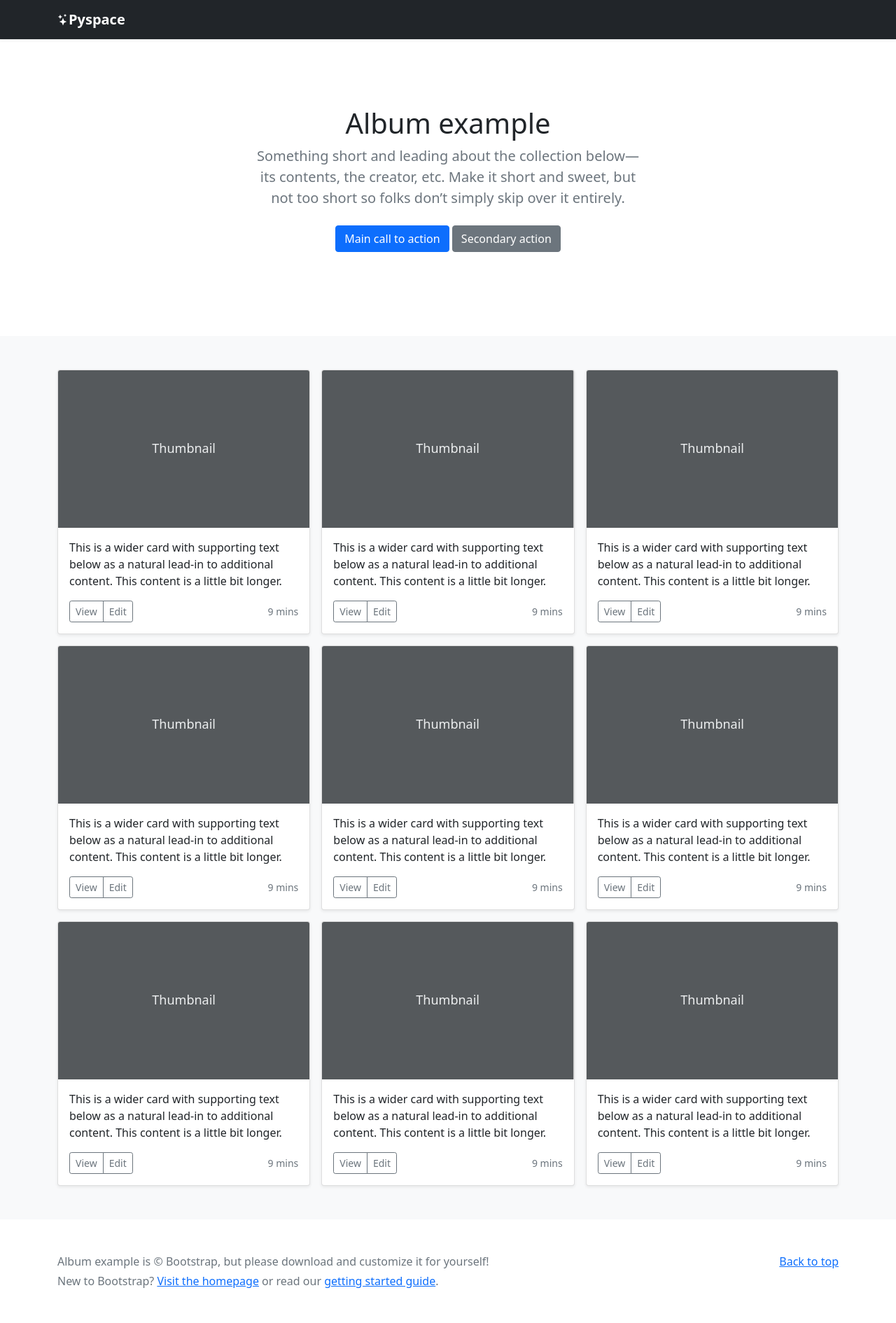
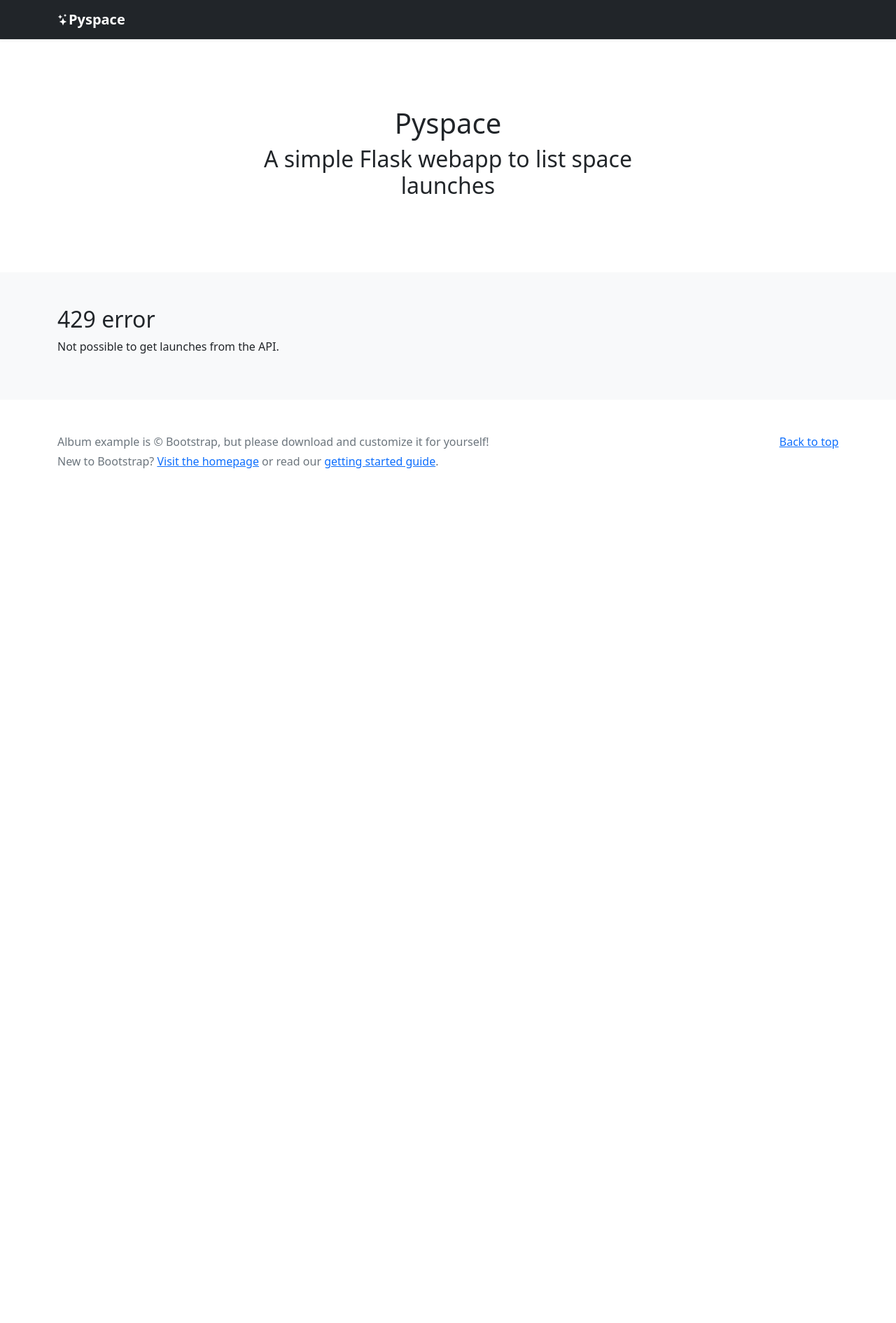
Before and after one commit to iamciro/pyspace, a Flask app: template pyspace/main/templates/index.html in a window 1280 px wide. Shown: the whole page at 70% size. After the commit the page ends 669 px from the top, so only its background shows below. Run offline with Flask 2, Linux system fonts and the light colour scheme; the template is opened without the code that fills it, so the values that code supplies are empty; some libraries are stand-ins or nearby versions.

Commit message:
Added conditional to index.html to verify if launches were found

```diff
--- a/pyspace/main/templates/index.html
+++ b/pyspace/main/templates/index.html
@@ -41,7 +41,7 @@
   <body>
 
 <header>
-  <div class="navbar navbar-dark bg-dark shadow-sm">
+  <div class="navbar navbar-dark bg-dark shadow-sm text-center">
     <div class="container">
       <a href="#" class="navbar-brand d-flex align-items-center">
         <svg xmlns="http://www.w3.org/2000/svg" width="16" height="16" fill="currentColor" class="bi bi-stars" viewBox="0 0 16 16">
@@ -58,12 +58,8 @@
   <section class="py-5 text-center container">
     <div class="row py-lg-5">
       <div class="col-lg-6 col-md-8 mx-auto">
-        <h1 class="fw-light">Album example</h1>
-        <p class="lead text-muted">Something short and leading about the collection below—its contents, the creator, etc. Make it short and sweet, but not too short so folks don’t simply skip over it entirely.</p>
-        <p>
-          <a href="#" class="btn btn-primary my-2">Main call to action</a>
-          <a href="#" class="btn btn-secondary my-2">Secondary action</a>
-        </p>
+        <h1>Pyspace</h1>
+        <h2 class="fw-light">A simple Flask webapp to list   space launches</h2>
       </div>
     </div>
   </section>
@@ -71,6 +67,7 @@
   <div class="album py-5 bg-light">
     <div class="container">
 
+      {% if launches %}
       <div class="row row-cols-1 row-cols-sm-2 row-cols-md-3 g-3">
         <div class="col">
           <div class="card shadow-sm">
@@ -219,6 +216,12 @@
           </div>
         </div>
       </div>
+      {% else %}
+        <h2>429 error</h2>
+        <p>Not possible to get launches from the API.</p>
+      {% endif %}
+
+
     </div>
   </div>
 
```
